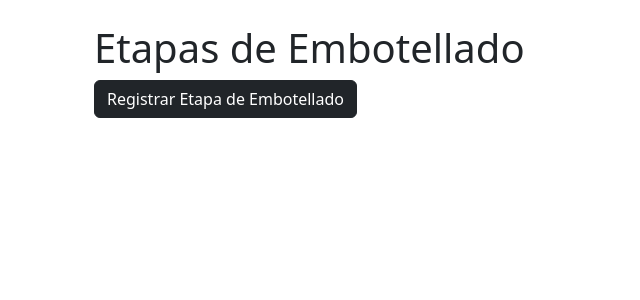
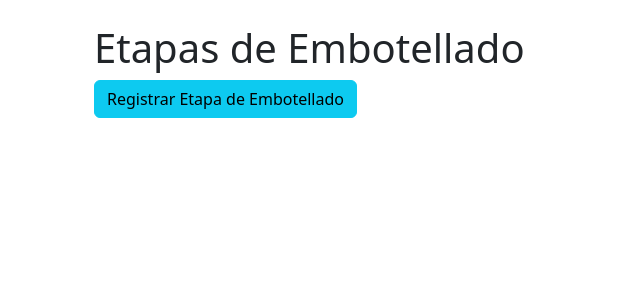
Before and after one commit to Santipuebla/winery_management, a Flask app: page /bottling/ in a window 1280 px wide. Shown: the part 56-356 px from the top of the page, without its empty margins (0-640 px from the left). Run offline with Flask 3, Linux system fonts and the light colour scheme.

Commit message:
Change colors button

```diff
--- a/routes/bottling_stage_route.py
+++ b/routes/bottling_stage_route.py
@@ -91,7 +91,7 @@ def edit_bottling_stage(id):
         flash("Etapa de embotellado actualizada exitosamente.", "success")
         return redirect(url_for("bottling.get_bottling_stages"))
 
-    return render_template("bottling/edit.html", stage=stage)
+    return render_template("embotellamiento/edit_embotellamiento.html", stage=stage)
 
 
 @bottling.route("/delete/<string:id>", methods=["POST"])
--- a/templates/embotellamiento/embotellamiento.html
+++ b/templates/embotellamiento/embotellamiento.html
@@ -15,7 +15,7 @@
     {% endwith %}
 
     <a href="{{ url_for('bottling.add_bottling_stage') }}">
-        <button type="button" class="btn btn-dark mb-3">Registrar Etapa de Embotellado</button> {# Texto del botón corregido #}
+        <button type="button" class="btn btn-info mb-3">Registrar Etapa de Embotellado</button> {# Texto del botón corregido #}
     </a>
 
     <div class="row row-cols-1 row-cols-md-3 g-4">
```
